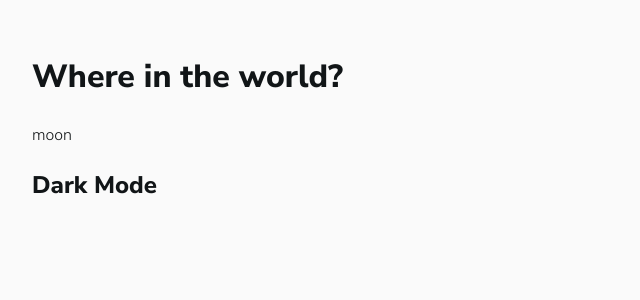
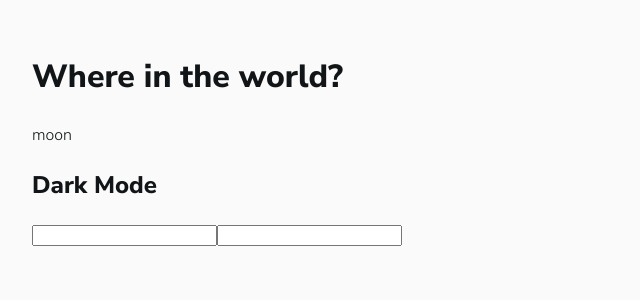
Before and after one commit to Chukeze/REST-Countries-API, a React (Vite) app: page / in a window 1280 px wide. Shown: the top 300 px of the page, without its empty margins (0-640 px from the left). Built offline with nearby package versions, Linux system fonts and the light colour scheme.

Commit message:
Create layout of Main screen

```diff
--- a/src/App.tsx
+++ b/src/App.tsx
@@ -8,6 +8,14 @@ function App () {
   return (
     <div className="App">
       <Header />
+      <main>
+        <aside>
+          <input type="search" />
+          <input type="text" />
+        </aside>
+        <section>
+        </section>
+      </main>
     </div>
   )
 }
```
